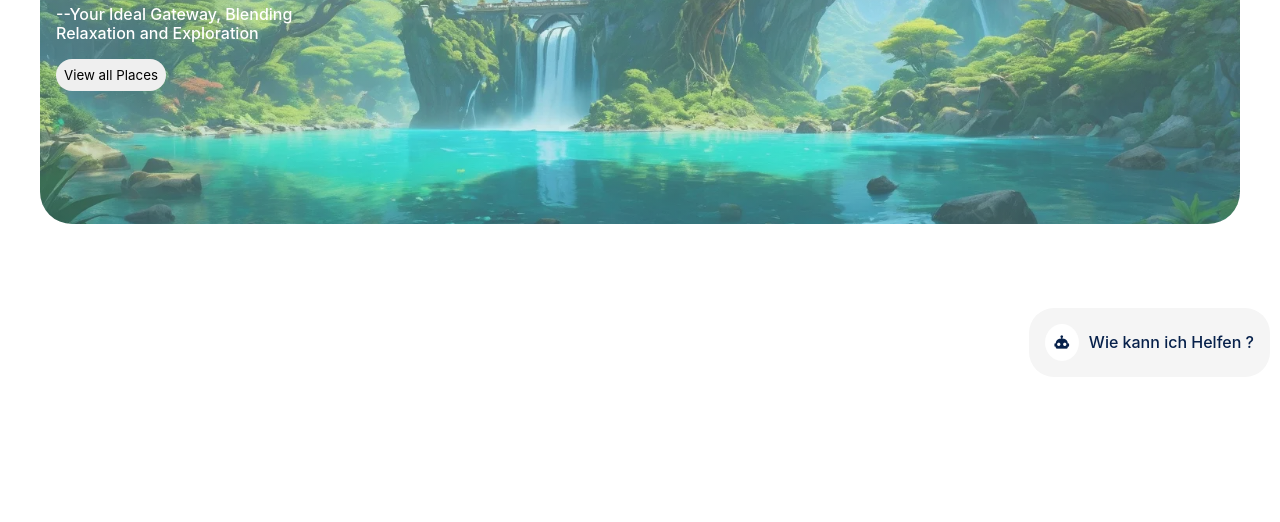
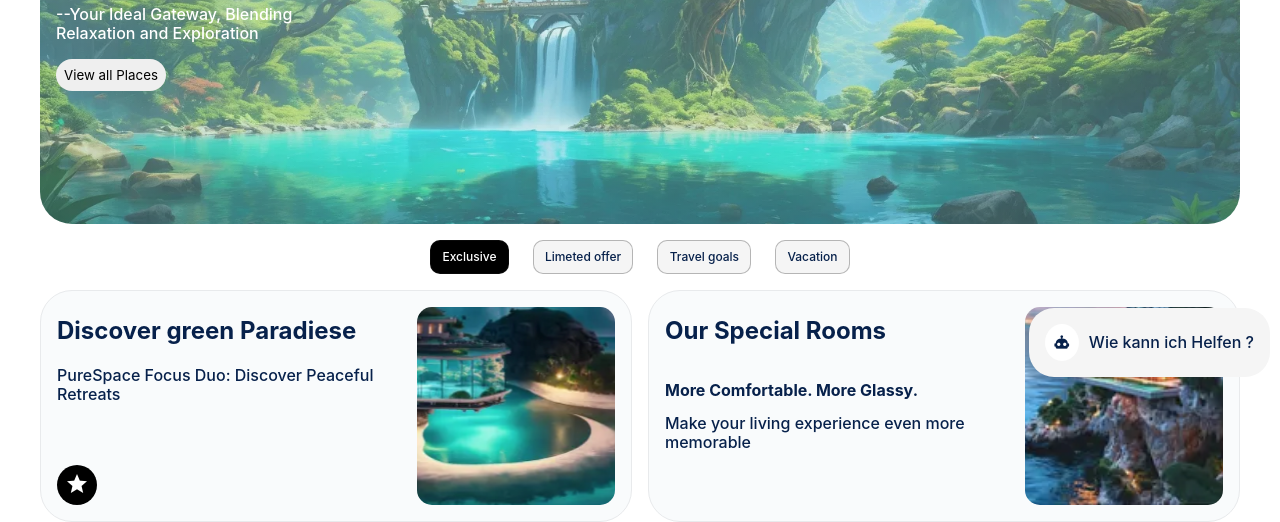
Before and after one commit to Adrian9777/futurama, a website: page index.html in a window 1280 px wide. Shown: the part 413-935 px from the top of the page. Before the commit the page ends 800 px from the top, so only its background shows below. Drawn offline with Linux system fonts and the light colour scheme.

Commit message:
added sectiom post

```diff
--- a/index.html
+++ b/index.html
@@ -58,5 +58,42 @@
         <p>--Your Ideal Gateway, Blending <br> Relaxation and Exploration</p>
         <button class="btn">View all Places</button>
 </section>
+<main>
+    <section class="tab-section">
+        <ul class="tab-nav">
+            <li class="active">Exclusive</li>
+            <li>Limeted offer</li>
+            <li>Travel goals</li>
+            <li>Vacation</li>
+        </ul>
+    </section>
+    <section class="post-section ">
+
+        <article class="card">     <!- grid->
+            <div class="card-content">
+                 <div>
+                <h2>Discover green Paradiese</h2>
+                <p>PureSpace Focus Duo: Discover Peaceful Retreats</p>
+                 </div>
+                <i class="mdi mdi-star" ></i>
+            </div>
+            <div class="card-image">
+                <img src="img/bild.png" alt="Card image">
+            </div>
+        </article>
+        <article class="card">     <!- grid->
+            <div class="card-content">
+                <div>
+                    <h2>Our Special Rooms</h2>
+                    <h3>More Comfortable. More Glassy.</h3>
+                    <p>Make your living experience even more memorable</p>
+                </div>
+            </div>
+            <div class="card-image">
+                <img src="img/bild2.png" alt="Card image">
+            </div>
+        </article>
+    </section>
+</main>
 </body>
 </html>
--- a/styles.css
+++ b/styles.css
@@ -21,6 +21,7 @@ body{
     font-size: var(--base-font-size);
     line-height: var(--base-font-line-heigt);
     font-weight: var(--base-font-weight);
+
 
 }
 
@@ -205,3 +206,86 @@ ul {
     padding: 10px;
     border-radius: 30px;
 }
+
+.tab-section {
+    display: flex;
+    justify-content: center;
+    flex-direction: row;
+}
+
+.tab-nav  {
+    display: flex;
+    flex-direction: row;
+    align-items: center;
+    justify-content: center;
+    gap: 1.5rem;
+    padding: 1rem;
+}
+.tab-nav li {
+    background-color: whitesmoke;
+    padding: .4rem .7rem;
+    border-radius: var(--base-navigation-borderRadius);
+    border: 1px solid rgba(35, 35, 35, 0.3);
+    cursor: pointer;
+    font-size: 12px;
+}
+.tab-nav li:active, .tab-nav li:hover, .tab-nav li.active {
+    background: black;
+    color: white;
+}
+.post-section {
+    display: grid;
+    grid-template-columns: 1fr 1fr;
+    gap: 1rem;
+}
+.card {
+    display: grid;
+    grid-template-columns: 2fr 1fr;
+    gap: 1rem;
+    border: 1px solid #e8eaec;
+    border-radius: var(--base-section-border-radius);
+    background-color: #f9fbfc;
+    padding: 1rem;
+
+}
+
+.card-content {
+    display: flex;
+    flex-direction: column;
+    justify-content: space-between;
+}
+
+.card-content h2 {
+    margin-bottom: .7rem;
+    font-size: 1.5rem
+}
+
+.card-content h3 {
+    font-size: 1rem;
+    margin-bottom: 0;
+}
+
+.card-content i {
+    display: flex;
+    width: 40px;
+    height: 40px;
+    font-size: 1.5rem; /*fuer icons nutzt man font size um die größe zu desfinieren*/
+    color: white;
+    background-color: black;
+    padding: .2rem;
+    align-items: center;
+    justify-content: center;
+    border-radius: 50%;
+
+
+}
+
+
+
+.card-image img {
+    aspect-ratio: 1/1;
+    width: auto;
+    height: 100%;
+    object-fit: cover;
+    border-radius: 15px;
+}
```
Also changed, not shown: img/bild.png (added), img/bild2.png (added).
